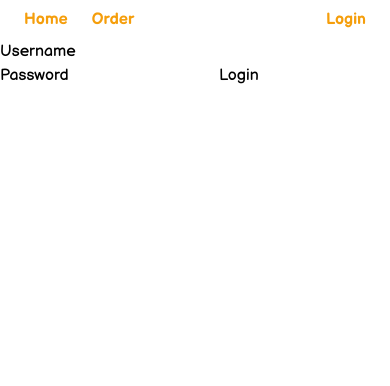
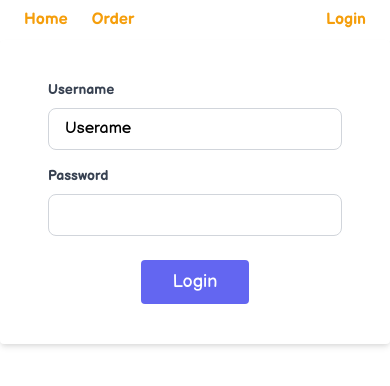
Before and after one commit to wirahadi007/GP2-FOODHUNT, a React (Create React App) app: page /login in a window 390 px wide. Shown: the top 386 px of the page. Built offline with nearby package versions, Linux system fonts and the light colour scheme; no server answers.

Commit message:
login design responsive Done

```diff
--- a/public/index.html
+++ b/public/index.html
@@ -24,7 +24,7 @@
       work correctly both with client-side routing and a non-root public URL.
       Learn how to configure a non-root public URL by running `npm run build`.
     -->
-    <title>React App</title>
+    <title>foodHunt</title>
     <link href="https://unpkg.com/tailwindcss@^2/dist/tailwind.min.css" rel="stylesheet">
     <script src="https://unpkg.com/sweetalert/dist/sweetalert.min.js"></script>
     <link rel="stylesheet" href="style.css">
--- a/src/pages/Login/Login.jsx
+++ b/src/pages/Login/Login.jsx
@@ -33,11 +33,56 @@ const Login = () => {
     }
 
     return (
-        <form onSubmit={submitHandler}>
-            <input onChange={loginHandler} name="username" type="text" placeholder="Username"/>
-            <input onChange={loginHandler} name="password" type="password" placeholder="Password"/>
-            <button type="submit">Login</button>
+        // <form onSubmit={submitHandler}>
+        //     <input onChange={loginHandler} name="username" type="text" placeholder="Username"/>
+        //     <input onChange={loginHandler} name="password" type="password" placeholder="Password"/>
+        //     <button type="submit">Login</button>
+        // </form>
+        <div>
+
+        <form className="bg-white shadow-md rounded px-8 pt-6 pb-8 mb-4 max-w-md mx-auto sm:max-w-xl" onSubmit={submitHandler}>
+          <div className="m-4">
+            <label
+              className="block text-gray-700 text-sm font-bold mb-2"
+              htmlFor="username"
+            >
+              Username
+            </label>
+            <input
+              className="bg-white focus:outline-none focus:shadow-outline border border-gray-300 rounded-lg py-2 px-4 block w-full appearance-none leading-normal"
+              type="text" onChange={loginHandler} placeholder="Userame" name="username"
+            />
+          </div>
+          <div className="m-4">
+            <label
+              className="block text-gray-700 text-sm font-bold mb-2"
+              htmlFor="password"
+            >
+              Password
+            </label>
+            <input
+              className="bg-white focus:outline-none focus:shadow-outline border border-gray-300 rounded-lg py-2 px-4 block w-full appearance-none leading-normal"
+              name="password" onChange={loginHandler}
+              type="password"
+            />
+          </div>
+          <div className="p-2 w-full">
+            <button type="submit" className="flex mx-auto text-white bg-indigo-500 border-0 py-2 px-8 focus:outline-none hover:bg-indigo-600 rounded text-lg">Login</button>
+          </div>
         </form>
+
+        {/* Login<br /><br />
+        <div>
+          Username<br />
+          <input type="text" {...username} autoComplete="new-password" />
+        </div>
+        <div style={{ marginTop: 10 }}>
+          Password<br />
+          <input type="password" {...password} autoComplete="new-password" />
+        </div>
+        {error && <><small style={{ color: 'red' }}>{error}</small><br /></>}<br />
+        <input type="button" value={loading ? 'Loading...' : 'Login'} onClick={handleLogin} disabled={loading} /><br /> */}
+      </div>
     )
 }
 
```
